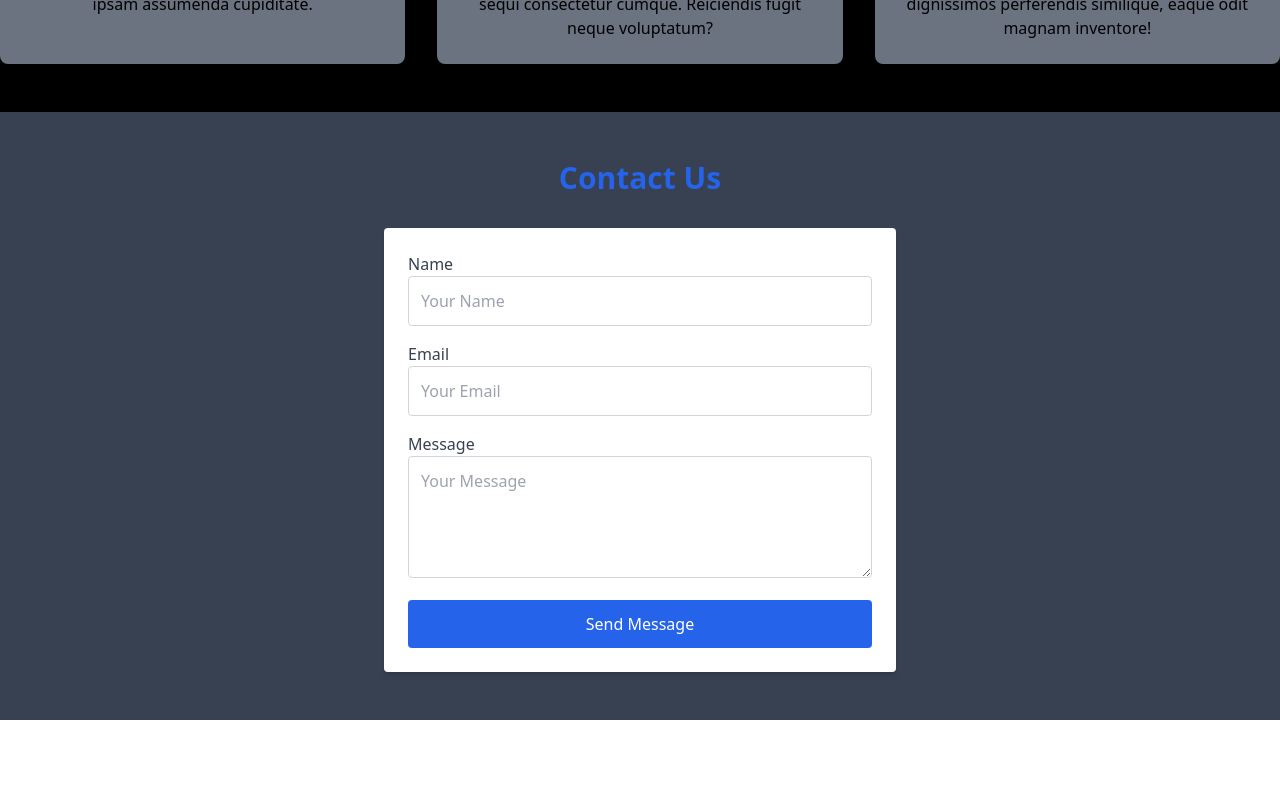
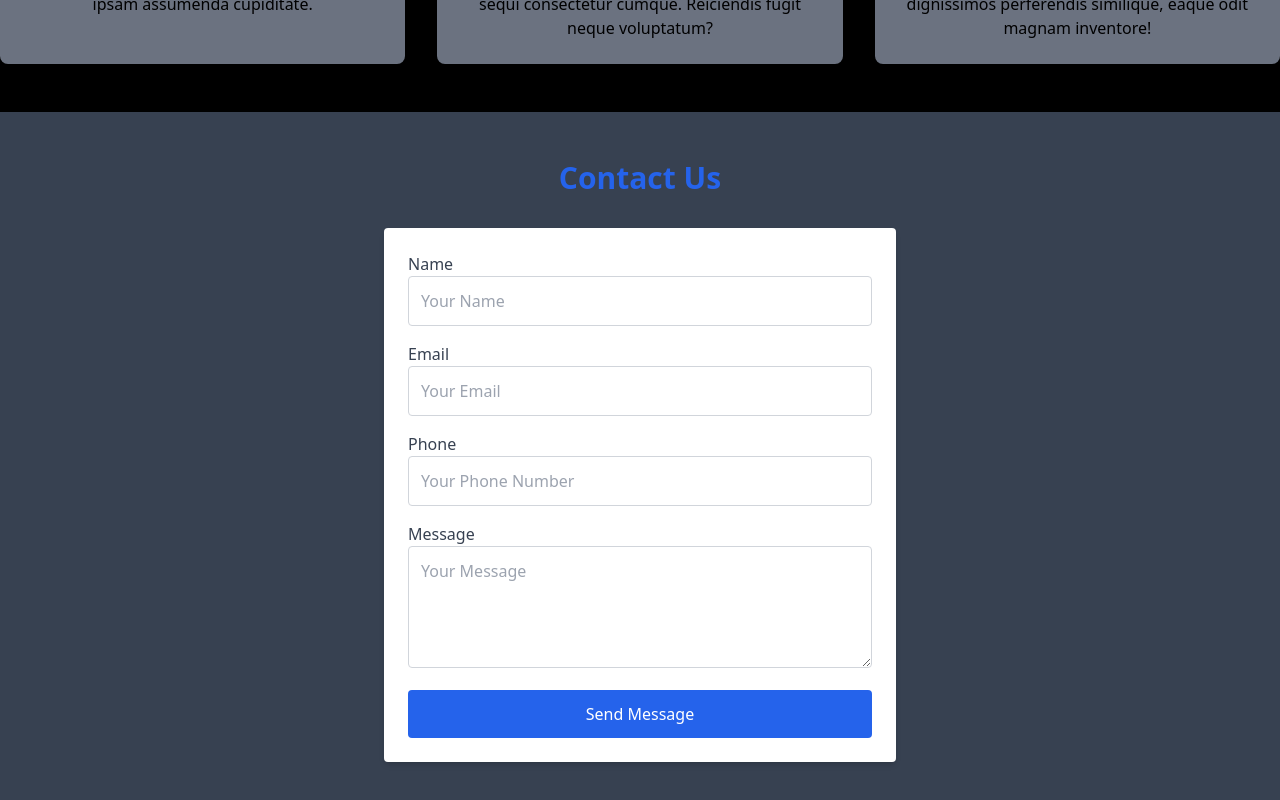
Before and after one commit to RATIKANTA1/PerspectifyAI, a React (Create React App) app: page / in a window 1280 px wide. Shown: the part 1549-2349 px from the top of the page. Before the commit the page ends 2269 px from the top, so only its background shows below. Built offline with nearby package versions, Linux system fonts and the light colour scheme.

Commit message:
About section and contact add (#3)

```diff
--- a/src/Components/ContactForm.jsx
+++ b/src/Components/ContactForm.jsx
@@ -23,6 +23,14 @@ function Contact() {
             />
           </div>
           <div className="mb-4">
+            <label className="block text-gray-700">Phone</label>
+            <input
+              type="Phone Number"
+              className="w-full p-3 border border-gray-300 rounded"
+              placeholder="Your Phone Number"
+            />
+          </div>
+          <div className="mb-4">
             <label className="block text-gray-700">Message</label>
             <textarea
               className="w-full p-3 border border-gray-300 rounded"
```
